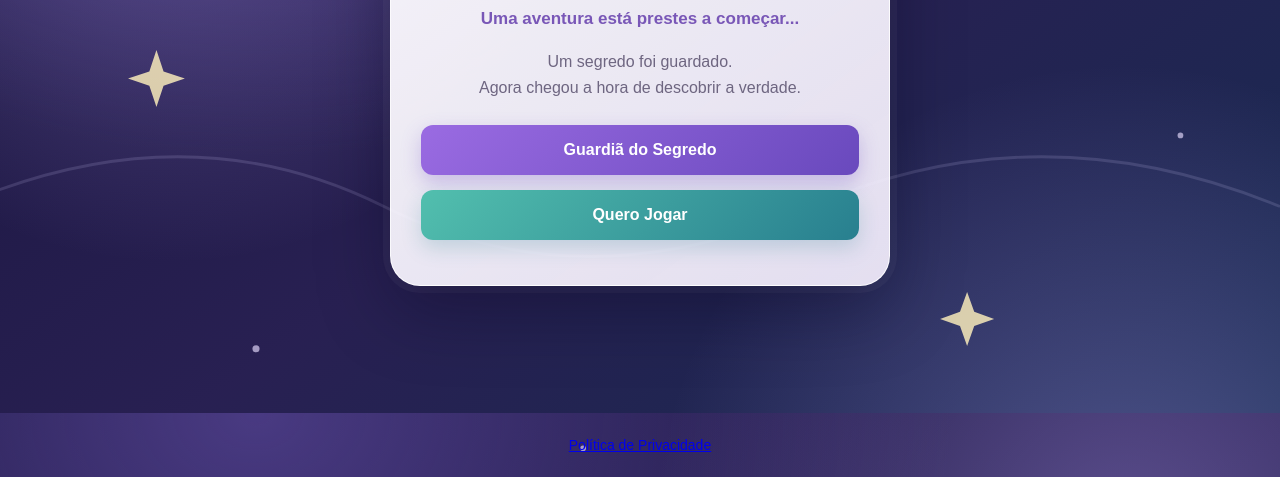
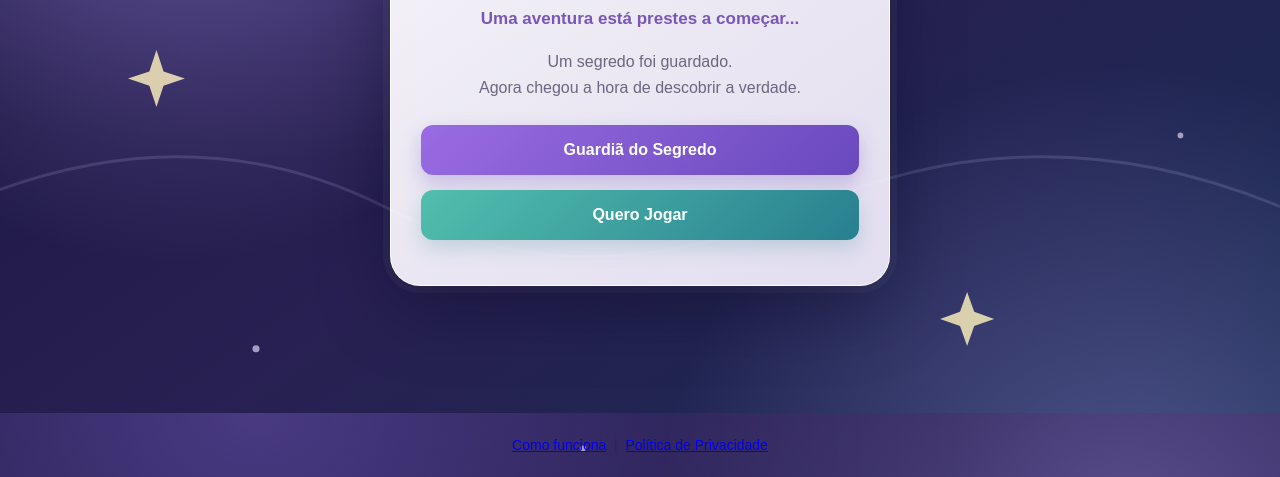
Before and after one commit to victor-aandrade/o-grande-segredo, a website built with Vite: page index.html in a window 1280 px wide. Shown: the part 387-864 px from the top of the page. Built offline with nearby package versions, Linux system fonts and the light colour scheme.

Commit message:
Adicionar link para instrucoes na pagina inicial

```diff
--- a/index.html
+++ b/index.html
@@ -41,9 +41,13 @@
 
   <script type="module" src="/src/main.js"></script>
 
-<footer style="text-align: center; padding: 24px    12px; font-size: 14px;">
+
+<footer style="text-align: center; padding: 24px 12px; font-size: 14px;">
+  <a href="/como-funciona.html">Como funciona</a>
+  &nbsp;|&nbsp;
   <a href="/privacidade.html">Política de Privacidade</a>
 </footer>
 
+
 </body>
 </html>
```
